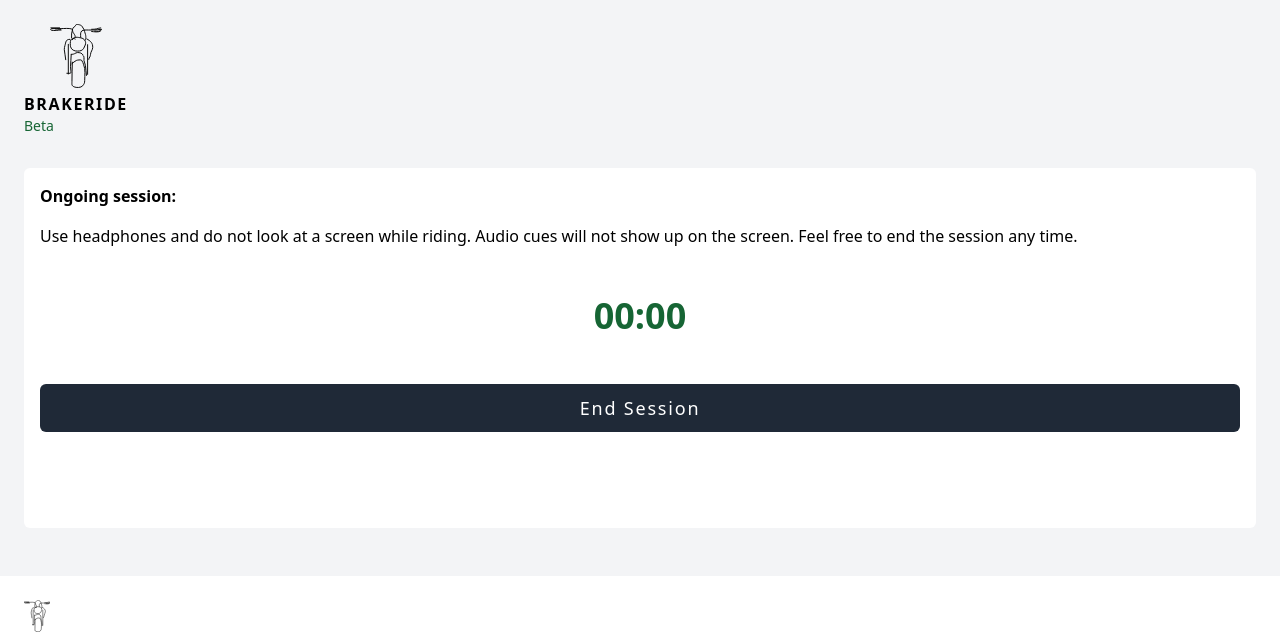
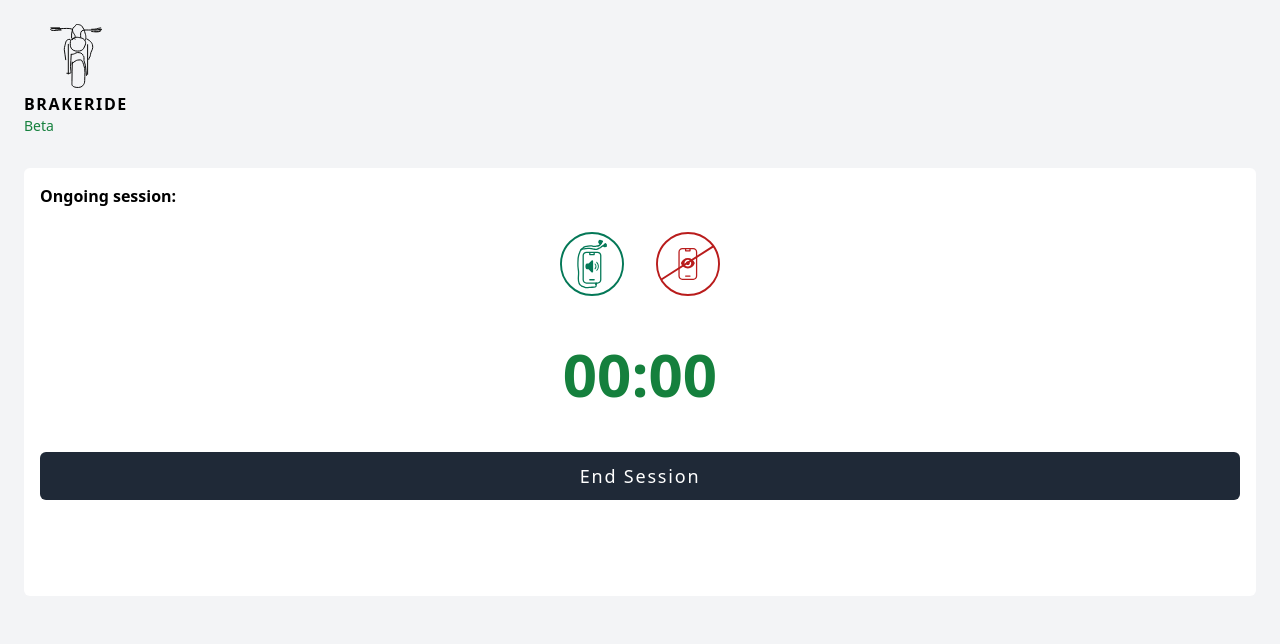
Before and after one commit to jpjpjp2020/brakeride, a Django app: page /play/ in a window 1280 px wide. Shown: the top 644 px of the page. Run offline with Django 4.2, Linux system fonts and the light colour scheme.

Commit message:
play view icon rules

```diff
--- a/dashboard/static/css/output.css
+++ b/dashboard/static/css/output.css
@@ -499,6 +499,9 @@ video {
 .mb-12 {
   margin-bottom: 3rem;
 }
+.mb-6 {
+  margin-bottom: 1.5rem;
+}
 .mt-1 {
   margin-top: 0.25rem;
 }
@@ -548,6 +551,11 @@ video {
   --tw-space-x-reverse: 0;
   margin-right: calc(1.5rem * var(--tw-space-x-reverse));
   margin-left: calc(1.5rem * calc(1 - var(--tw-space-x-reverse)));
+}
+.space-x-8 > :not([hidden]) ~ :not([hidden]) {
+  --tw-space-x-reverse: 0;
+  margin-right: calc(2rem * var(--tw-space-x-reverse));
+  margin-left: calc(2rem * calc(1 - var(--tw-space-x-reverse)));
 }
 .space-y-12 > :not([hidden]) ~ :not([hidden]) {
   --tw-space-y-reverse: 0;
@@ -601,10 +609,6 @@ video {
   padding-left: 1.5rem;
   padding-right: 1.5rem;
 }
-.py-12 {
-  padding-top: 3rem;
-  padding-bottom: 3rem;
-}
 .py-2 {
   padding-top: 0.5rem;
   padding-bottom: 0.5rem;
@@ -635,6 +639,10 @@ video {
   font-size: 2.25rem;
   line-height: 2.5rem;
 }
+.text-6xl {
+  font-size: 3.75rem;
+  line-height: 1;
+}
 .text-base {
   font-size: 1rem;
   line-height: 1.5rem;
@@ -660,9 +668,9 @@ video {
   --tw-text-opacity: 1;
   color: rgb(0 0 0 / var(--tw-text-opacity));
 }
-.text-green-800 {
+.text-green-700 {
   --tw-text-opacity: 1;
-  color: rgb(22 101 52 / var(--tw-text-opacity));
+  color: rgb(21 128 61 / var(--tw-text-opacity));
 }
 .text-white {
   --tw-text-opacity: 1;
--- a/dashboard/templates/dashboard/base.html
+++ b/dashboard/templates/dashboard/base.html
@@ -29,7 +29,7 @@
                         <p class="text-base tracking-widest font-semibold mt-1">BRAKERIDE</p>
                     </div>
                     <div>
-                        <p class="text-sm font-medium text-green-800">Beta</p>
+                        <p class="text-sm font-medium text-green-700">Beta</p>
                     </div>
                 </a>
             </div>
--- a/dashboard/templates/dashboard/response_play.html
+++ b/dashboard/templates/dashboard/response_play.html
@@ -8,16 +8,18 @@
 
     <div class="rounded-md bg-white px-4 pt-4 pb-12">
 
-        <h2 class="text-base font-semibold">Ongoing session:</h2>
+        <h2 class="text-base font-semibold mb-6">Ongoing session:</h2>
 
-        <p class="text-base text-left mt-4">
-            Use headphones and do not look at a screen while riding. Audio cues will not show up on the screen.
-            Feel free to end the session any time.
-        </p>
+        <div class="flex justify-center space-x-8">
+            <img class="h-16 w-auto" src="{% static 'img/use_headphones.svg' %}"
+                            alt="Use headphones to get audio cues during practice sessions.">
+            <img class="h-16 w-auto" src="{% static 'img/no_distractions.svg' %}"
+                            alt="Do not watch your mobile screen while riding.">
+        </div>
 
         <div class="flex flex-col text-center space-y-12 my-12">
 
-            <div class="text-4xl font-semibold text-green-800" id="countdown-display">
+            <div class="text-6xl font-semibold text-green-700" id="countdown-display">
                 00:00
             </div>
             <button type="button" class="rounded-md bg-gray-800 px-3.5 py-2.5 text-lg font-medium tracking-widest text-white" id="end-session">End Session</button>
```
Also changed, not shown: dashboard/static/img/no_distractions.svg (added), dashboard/static/img/use_headphones.svg (added).
